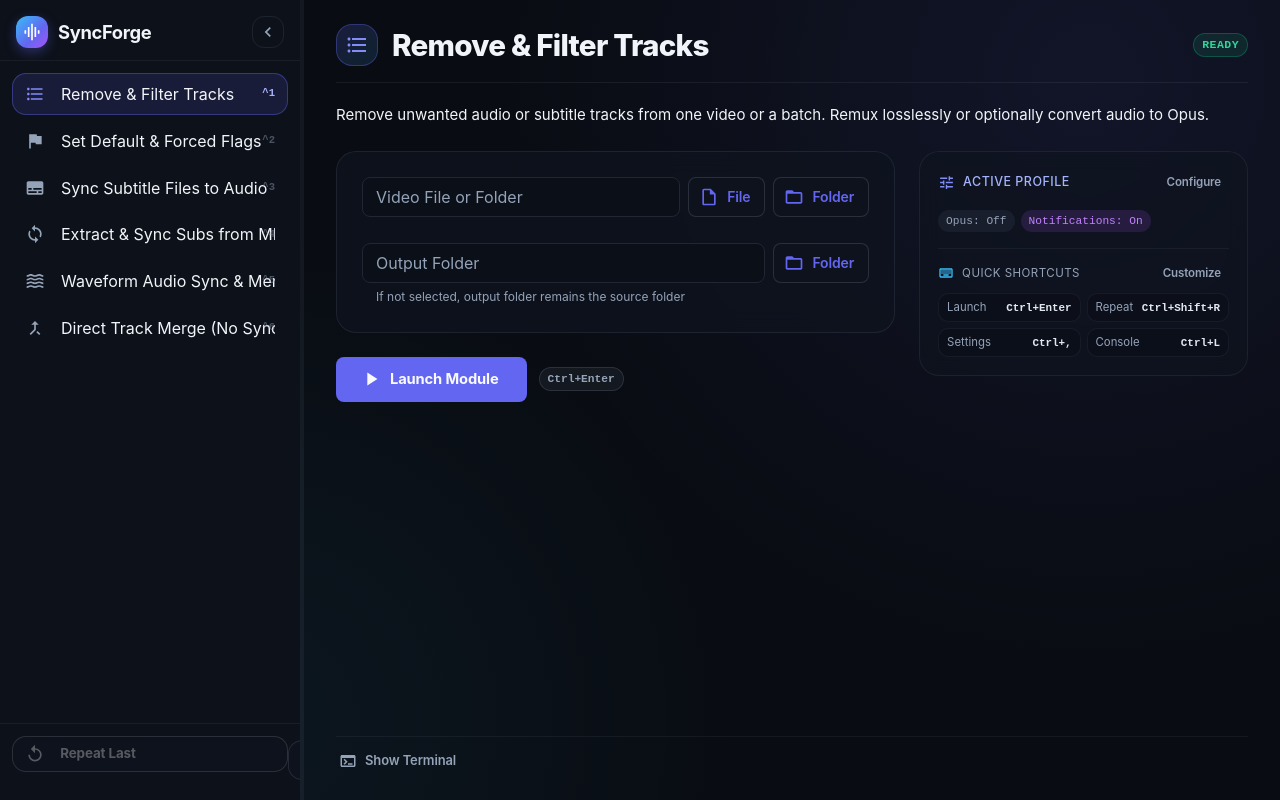
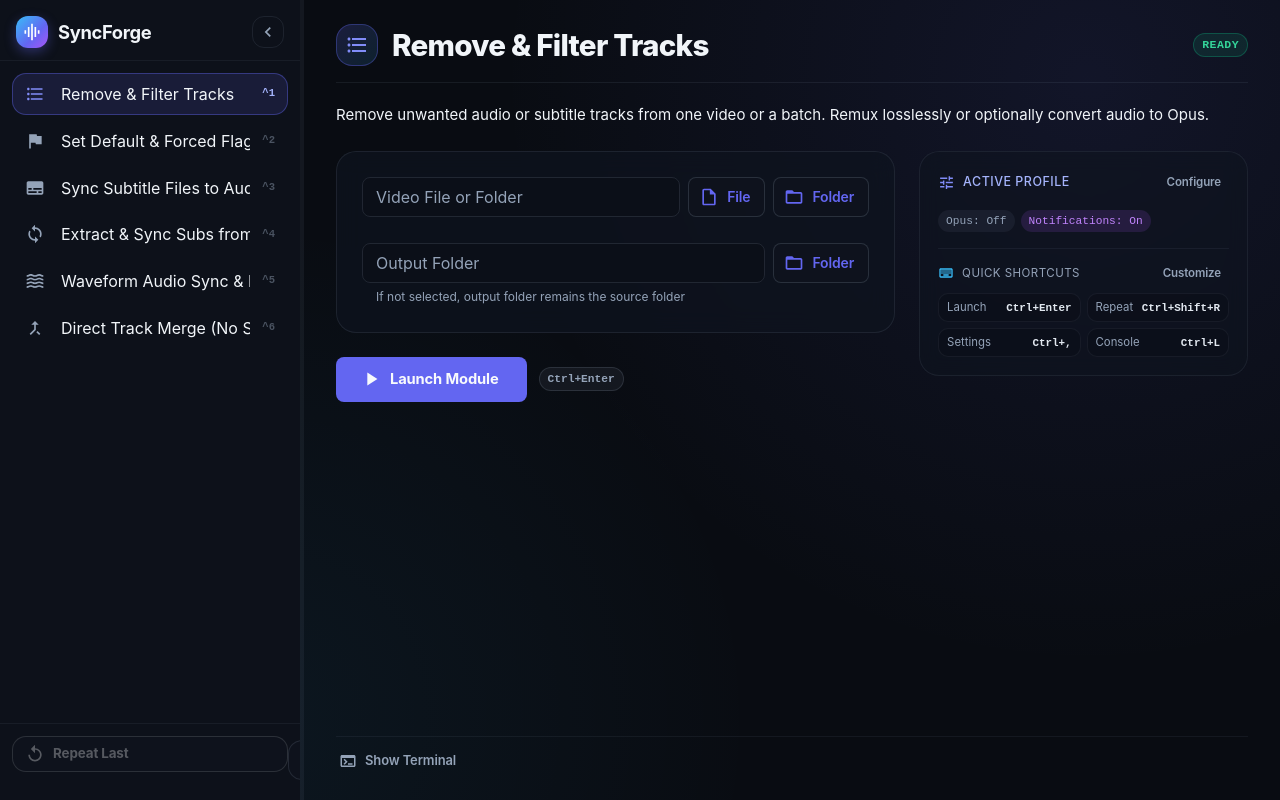
Before and after one commit to itsmrma/SyncForge, a React (Vite) app in the folder web/: page / in a window 1280 px wide. Built offline with nearby package versions, Linux system fonts and the light colour scheme; a web font is replaced by a local one.

Commit message:
fix(ui): eliminate sidebar resize lag and prevent shortcut hint overlap

```diff
--- a/web/src/components/Sidebar.jsx
+++ b/web/src/components/Sidebar.jsx
@@ -39,6 +39,7 @@
   const [internalSettingsOpen, setInternalSettingsOpen] = useState(false);
   const [isDragging, setIsDragging] = useState(false);
   const dragging = useRef(false);
+  const rafId = useRef(null);
 
   const settingsOpen =
     controlledSettingsOpen !== undefined
@@ -52,12 +53,17 @@
 
   useEffect(() => {
     const move = (event) => {
-      if (dragging.current) setWidth(Math.min(Math.max(event.clientX, 250), 600));
+      if (!dragging.current) return;
+      if (rafId.current) cancelAnimationFrame(rafId.current);
+      rafId.current = requestAnimationFrame(() => {
+        setWidth(Math.min(Math.max(event.clientX, 240), 600));
+      });
     };
     const stop = () => {
       if (!dragging.current) return;
       dragging.current = false;
       setIsDragging(false);
+      if (rafId.current) cancelAnimationFrame(rafId.current);
       document.body.style.cursor = '';
       document.body.style.userSelect = '';
     };
@@ -85,9 +91,9 @@
           boxShadow: collapsed ? 'inset -1px 0 0 rgba(148, 163, 184, 0.10)' : 'none',
           display: 'flex',
           flexDirection: 'column',
-          userSelect: 'none',
+          userSelect: isDragging ? 'none' : 'auto',
           overflowX: 'hidden',
-          transition: isDragging ? 'none' : 'width 180ms cubic-bezier(0.4, 0, 0.2, 1)',
+          transition: isDragging ? 'none !important' : 'width 180ms cubic-bezier(0.4, 0, 0.2, 1)',
           willChange: isDragging ? 'auto' : 'width',
         }}
       >
@@ -135,11 +141,15 @@
             {!collapsed && (
               <Box
                 sx={{
-                  minWidth: 120,
+                  minWidth: 0,
                   overflow: 'hidden',
                   whiteSpace: 'nowrap',
                   opacity: collapsed ? 0 : 1,
-                  transition: isDragging ? 'none' : 'opacity 140ms ease',
+                  transition: isDragging
+                    ? 'none'
+                    : collapsed
+                    ? 'opacity 60ms ease'
+                    : 'opacity 120ms ease 120ms',
                 }}
               >
                 <Typography variant="h5" fontWeight="800" noWrap>
@@ -233,11 +243,15 @@
                         alignItems: 'center',
                         justifyContent: 'space-between',
                         flex: 1,
-                        minWidth: 210,
+                        minWidth: 0,
                         overflow: 'hidden',
                         whiteSpace: 'nowrap',
                         opacity: collapsed ? 0 : 1,
-                        transition: isDragging ? 'none' : 'opacity 140ms ease',
+                        transition: isDragging
+                          ? 'none'
+                          : collapsed
+                          ? 'opacity 60ms ease'
+                          : 'opacity 120ms ease 120ms',
                         pointerEvents: collapsed ? 'none' : 'auto',
                       }}
                     >
@@ -249,13 +263,18 @@
                           color: active ? 'text.primary' : 'text.secondary',
                           noWrap: true,
                         }}
-                        sx={{ my: 0 }}
+                        sx={{
+                          my: 0,
+                          minWidth: 0,
+                          flex: '1 1 auto',
+                          overflow: 'hidden',
+                        }}
                       />
                       {compactHint && (
                         <Typography
                           variant="caption"
                           sx={{
-                            ml: 1,
+                            ml: 1.5,
                             fontFamily: 'monospace',
                             fontSize: '0.66rem',
                             color: active ? '#A5B4FC' : 'rgba(148, 163, 184, 0.45)',
@@ -317,9 +336,13 @@
                 <Box
                   component="span"
                   sx={{
-                    minWidth: 90,
+                    minWidth: 0,
                     opacity: collapsed ? 0 : 1,
-                    transition: isDragging ? 'none' : 'opacity 140ms ease',
+                    transition: isDragging
+                      ? 'none'
+                      : collapsed
+                      ? 'opacity 60ms ease'
+                      : 'opacity 120ms ease 120ms',
                     display: collapsed ? 'none' : 'inline-block',
                     overflow: 'hidden',
                     whiteSpace: 'nowrap',
@@ -388,11 +411,15 @@
                   alignItems: 'center',
                   justifyContent: 'space-between',
                   flex: 1,
-                  minWidth: 170,
+                  minWidth: 0,
                   overflow: 'hidden',
                   whiteSpace: 'nowrap',
                   opacity: collapsed ? 0 : 1,
-                  transition: isDragging ? 'none' : 'opacity 140ms ease',
+                  transition: isDragging
+                    ? 'none'
+                    : collapsed
+                    ? 'opacity 60ms ease'
+                    : 'opacity 120ms ease 120ms',
                 }}
               >
                 <span>Settings</span>
@@ -401,10 +428,12 @@
                     component="span"
                     variant="caption"
                     sx={{
+                      ml: 1.5,
                       fontFamily: 'monospace',
                       fontSize: '0.66rem',
                       color: 'rgba(148, 163, 184, 0.55)',
                       fontWeight: 700,
+                      flexShrink: 0,
                     }}
                   >
                     {formatCompactShortcut(settingsCombo)}
@@ -433,6 +462,7 @@
           aria-orientation="vertical"
           onMouseDown={() => {
             dragging.current = true;
+            setIsDragging(true);
             document.body.style.cursor = 'col-resize';
             document.body.style.userSelect = 'none';
           }}
@@ -440,8 +470,8 @@
             width: 4,
             flexShrink: 0,
             cursor: 'col-resize',
-            bgcolor: 'rgba(148, 163, 184, 0.08)',
-            transition: 'background-color 0.15s ease',
+            bgcolor: isDragging ? 'primary.main' : 'rgba(148, 163, 184, 0.08)',
+            transition: isDragging ? 'none' : 'background-color 0.15s ease',
             '&:hover': { bgcolor: 'primary.main' },
             zIndex: 10,
           }}
```
